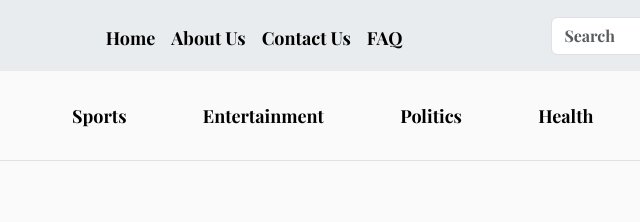
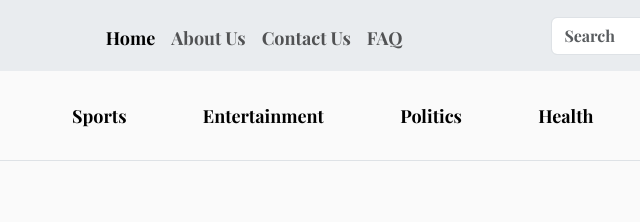
Before and after one commit to Kamrunnaher19/Project-N-L3, a plain HTML site: page index.html in a window 1280 px wide. Shown: the top 222 px of the page, 309-949 px from the left. Drawn offline with nearby package versions, Linux system fonts and the light colour scheme.

Commit message:
Update index.html

```diff
--- a/index.html
+++ b/index.html
@@ -42,13 +42,13 @@
                             <a class="nav-link active" aria-current="page" href="index.html">Home</a>
                           </li>
                           <li class="nav-item">
-                            <a class="nav-link active" href="About.html">About Us</a>
+                            <a class="nav-link " href="About.html">About Us</a>
                           </li>
                           <li class="nav-item">
-                            <a class="nav-link active" href="Contact.html">Contact Us</a>
+                            <a class="nav-link " href="Contact.html">Contact Us</a>
                           </li>
                           <li class="nav-item">
-                            <a class="nav-link active" href="FAQ.html">FAQ</a>
+                            <a class="nav-link " href="FAQ.html">FAQ</a>
 
                           </li>
                        <!--<li class="nav-item dropdown">
```
